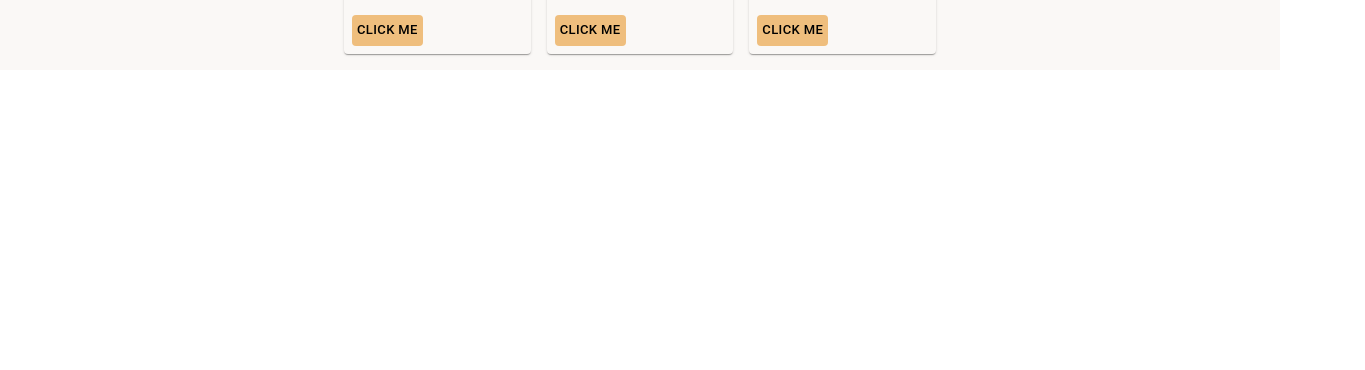
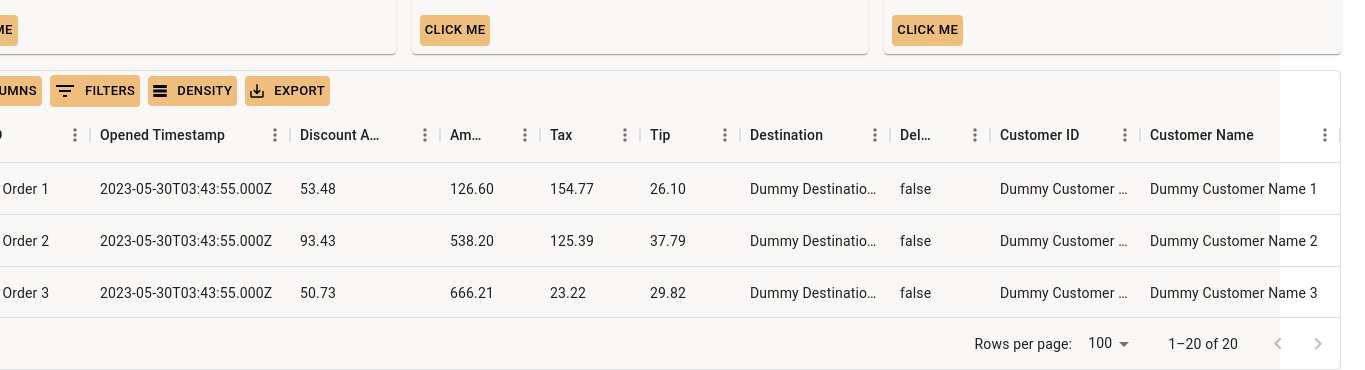
Before and after one commit to ErikBurdett/8020-fe, a React (Vite) app: page / in a window 1280 px wide. Shown: the part 852-1222 px from the top of the page, 1365 px wide, since content can reach past the window. Before the commit the page ends 922 px from the top, so only its background shows below. Built offline with nearby package versions, Linux system fonts and the light colour scheme; no server answers.

Commit message:
adds muix deps & custom data grid for orders

```diff
--- a/package.json
+++ b/package.json
@@ -10,10 +10,11 @@
     "preview": "vite preview"
   },
   "dependencies": {
-    "@emotion/react": "^11.11.0",
+    "@emotion/react": "^11.11.1",
     "@emotion/styled": "^11.11.0",
     "@mui/icons-material": "^5.11.16",
-    "@mui/material": "^5.13.3",
+    "@mui/material": "^5.13.5",
+    "@mui/x-data-grid": "^6.8.0",
     "embla-carousel-react": "^8.0.0-rc05",
     "react": "^18.2.0",
     "react-dom": "^18.2.0"
--- a/src/App.tsx
+++ b/src/App.tsx
@@ -8,6 +8,7 @@ import BotNav from './components/BotNav.tsx';
 import EmblaCarouselComponent from './components/EmblaCarousel.tsx';
 import CardList from './components/CardList.tsx';
 import Spacer from './components/Spacer.tsx';
+import OrdersTable from './components/OrdersTable.tsx';
 import { useState } from 'react';
 
 function App() {
@@ -28,6 +29,7 @@ function App() {
         <Spacer size={1} />
         <CardList isDarkMode={darkMode} />
         <Spacer size={1} />
+        <OrdersTable isDarkMode={darkMode} />
         <BotNav isDarkMode={darkMode} />
       </ResponsiveContainer>
     </ThemeProvider>
--- /dev/null
+++ b/src/components/OrdersTable.tsx
@@ -0,0 +1,88 @@
+import * as React from 'react';
+import { DataGrid, GridColDef, GridToolbar } from '@mui/x-data-grid';
+
+
+// Column definitions should match your data structure
+const columns: GridColDef[] = [
+  { field: 'order_id', headerName: 'Order ID', width: 150, resizable: true },
+  {
+    field: 'opened_timestamp',
+    headerName: 'Opened Timestamp',
+    width: 200,
+    resizable: true
+  },
+  {
+    field: 'discount_amount',
+    headerName: 'Discount Amount',
+    width: 150,
+    resizable: true,
+    valueFormatter: ({ value }) => value.toFixed(2)
+  },
+  {
+    field: 'amount',
+    headerName: 'Amount',
+    width: 100,
+    resizable: true,
+    valueFormatter: ({ value }) => value.toFixed(2)
+  },
+  {
+    field: 'tax',
+    headerName: 'Tax',
+    width: 100,
+    resizable: true,
+    valueFormatter: ({ value }) => value.toFixed(2)
+  },
+  {
+    field: 'tip',
+    headerName: 'Tip',
+    width: 100,
+    resizable: true,
+    valueFormatter: ({ value }) => value.toFixed(2)
+  },
+  { field: 'destination', headerName: 'Destination', width: 150, resizable: true },
+  { field: 'delivery', headerName: 'Delivery', width: 100, resizable: true },
+  { field: 'customer_id', headerName: 'Customer ID', width: 150, resizable: true },
+  { field: 'customer_name', headerName: 'Customer Name', width: 200, resizable: true },
+];
+
+// Generate 20 dummy orders
+const dummyOrders = Array.from({ length: 20 }, (_, i) => ({
+  id: i + 1,
+  order_id: `Dummy Order ${i + 1}`,
+  opened_timestamp: new Date().toISOString(),
+  discount_amount: Math.random() * 100,
+  amount: Math.random() * 1000,
+  tax: Math.random() * 200,
+  tip: Math.random() * 50,
+  destination: `Dummy Destination ${i + 1}`,
+  delivery: Math.random() > 0.5,
+  customer_id: `Dummy Customer ID ${i + 1}`,
+  customer_name: `Dummy Customer Name ${i + 1}`,
+}));
+
+export default function App() {
+  const [rows, setRows] = React.useState(dummyOrders);
+
+  React.useEffect(() => {
+    fetch('http://localhost:3000/orders')
+      .then(response => response.json())
+      .then(data => {
+        if (data.length > 0) {
+          setRows(data);
+        }
+      })
+      .catch(error => console.error(`Error: ${error}`));
+  }, []);
+
+  return (
+    <div style={{ height: 300, width: '100%' }}>
+      <DataGrid
+        rows={rows}
+        columns={columns}
+        disableColumnMenu={false}
+        disableColumnFilter={false}
+        components={{ Toolbar: GridToolbar }}
+      />
+    </div>
+  );
+}
```
Also changed, not shown: 1 other file (tests, documents, lock files or other folders).
